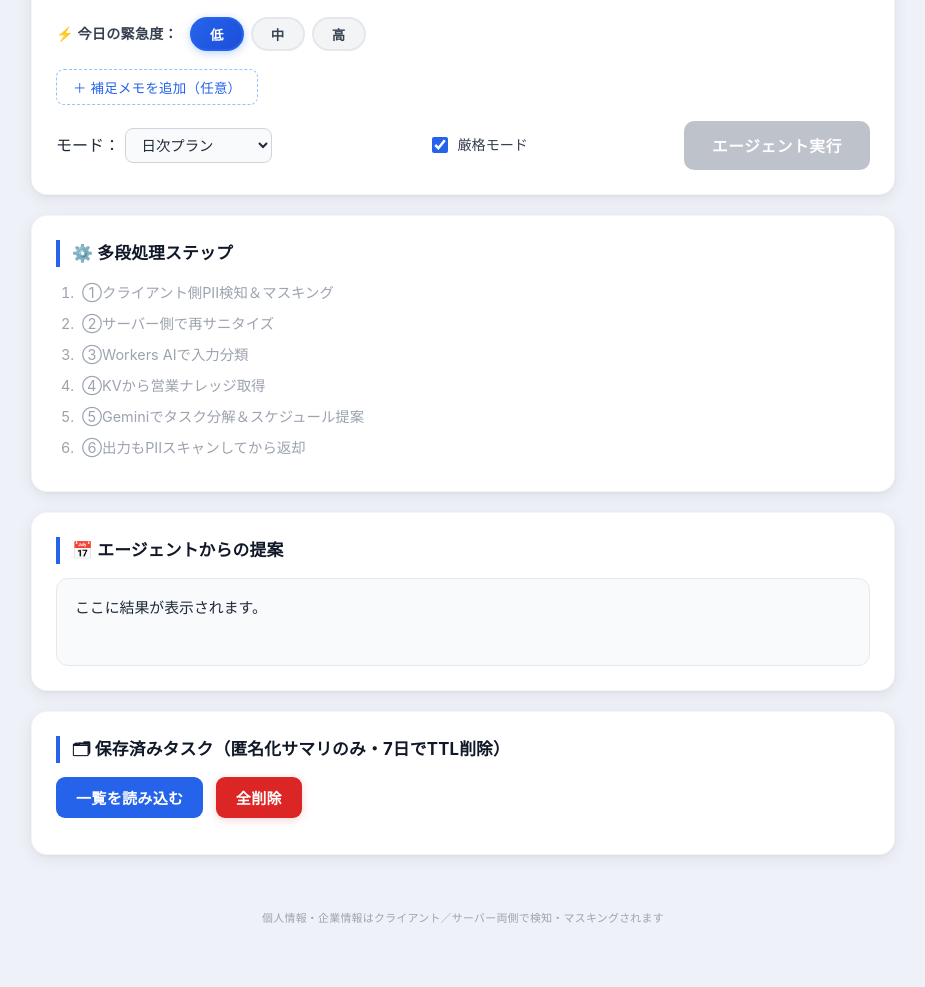
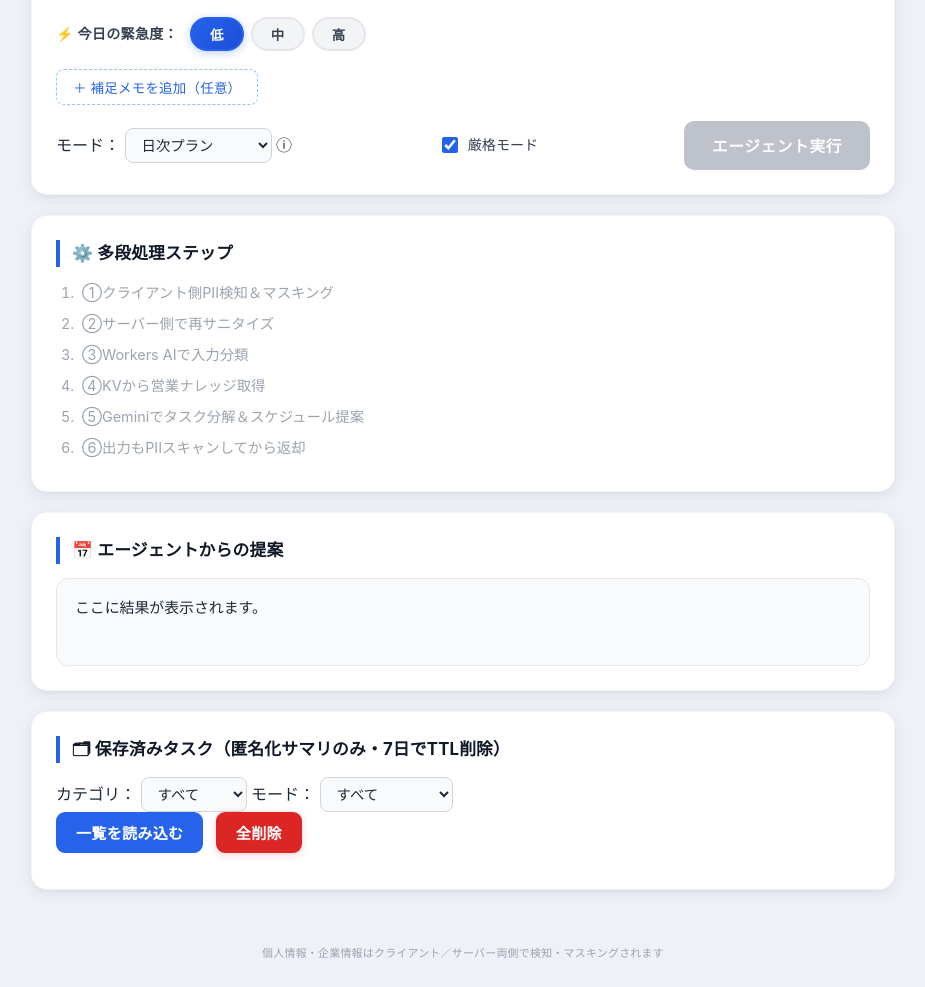
Before and after one commit to KW-COMPANY/sales-agent, a plain HTML site: page index.html in a window 1280 px wide. Shown: the part 673-1660 px from the top of the page, without its empty margins (177-1102 px from the left). Before the commit the page ends 1625 px from the top, so only its background shows below. Drawn offline with Linux system fonts and the light colour scheme.

Commit message:
Update index.html

```diff
--- a/index.html
+++ b/index.html
@@ -1,3 +1,5 @@
+<!-- Output: html -->
+<!-- File: index.html -->
 <!DOCTYPE html>
 <html lang="ja">
 <head>
@@ -23,7 +25,7 @@
       </ul>
     </section>
 
-    <!-- ★ タスク選択UI（新設） -->
+    <!-- ★ タスク選択UI -->
     <section class="card">
       <h2>📋 今日のタスクを選択</h2>
       <p class="ui-hint">タップして選択 → 件数を調整 → 実行</p>
@@ -67,18 +69,22 @@
         <label>
           モード：
           <select id="mode">
-  <option value="daily">日次プラン</option>
-  <option value="weekly">週次プラン</option>
-  <option value="monthly">月次プラン</option>
-  <option value="taskbreak">タスク分解のみ</option>
-  <option value="mailtemplate">営業メール文案</option>
-</select>
+            <option value="daily" title="本日の時間帯別スケジュールを提案します">日次プラン</option>
+            <option value="weekly" title="今週の曜日別タスク配分を提案します">週次プラン</option>
+            <option value="monthly" title="今月の週次マイルストーンを提案します">月次プラン</option>
+            <option value="taskbreak" title="選んだタスクをサブタスクへ分解します">タスク分解のみ</option>
+            <option value="mailtemplate" title="営業メール文案を3パターン作成します">営業メール文案</option>
+          </select>
+          <span class="mode-help" title="各モードにカーソルを合わせると説明が出ます">ⓘ</span>
         </label>
         <label class="check">
           <input type="checkbox" id="strictMode" checked />
           厳格モード
         </label>
-        <button id="runBtn" class="run-btn" disabled>エージェント実行</button>
+        <button id="runBtn" class="run-btn" disabled>
+          <span class="btn-spinner" id="runSpinner" style="display:none"></span>
+          <span id="runBtnLabel">エージェント実行</span>
+        </button>
       </div>
     </section>
 
@@ -92,13 +98,43 @@
     <section class="card">
       <h2>📅 エージェントからの提案</h2>
       <div id="output" class="output">ここに結果が表示されます。</div>
+      <div class="output-actions" id="outputActions" style="display:none">
+        <button id="copyBtn" class="ghost-btn">📋 結果をコピー</button>
+        <button id="downloadBtn" class="ghost-btn">💾 テキストで保存</button>
+      </div>
     </section>
 
     <!-- 保存タスク一覧 -->
     <section class="card">
       <h2>🗂 保存済みタスク（匿名化サマリのみ・7日でTTL削除）</h2>
-      <button id="loadBtn">一覧を読み込む</button>
-      <button id="clearBtn" class="danger">全削除</button>
+      <div class="task-filter-row">
+        <label>
+          カテゴリ：
+          <select id="filterCategory">
+            <option value="">すべて</option>
+            <option value="proposal">proposal</option>
+            <option value="invoice">invoice</option>
+            <option value="meeting">meeting</option>
+            <option value="mail">mail</option>
+            <option value="mixed">mixed</option>
+          </select>
+        </label>
+        <label>
+          モード：
+          <select id="filterMode">
+            <option value="">すべて</option>
+            <option value="daily">daily</option>
+            <option value="weekly">weekly</option>
+            <option value="monthly">monthly</option>
+            <option value="taskbreak">taskbreak</option>
+            <option value="mailtemplate">mailtemplate</option>
+          </select>
+        </label>
+      </div>
+      <div class="task-buttons-row">
+        <button id="loadBtn">一覧を読み込む</button>
+        <button id="clearBtn" class="danger">全削除</button>
+      </div>
       <ul id="taskList" class="task-list"></ul>
     </section>
   </main>
@@ -107,6 +143,8 @@
     <small>個人情報・企業情報はクライアント／サーバー両側で検知・マスキングされます</small>
   </footer>
 
+  <div id="toastContainer" class="toast-container"></div>
+
   <script src="app.js"></script>
 </body>
 </html>
```
